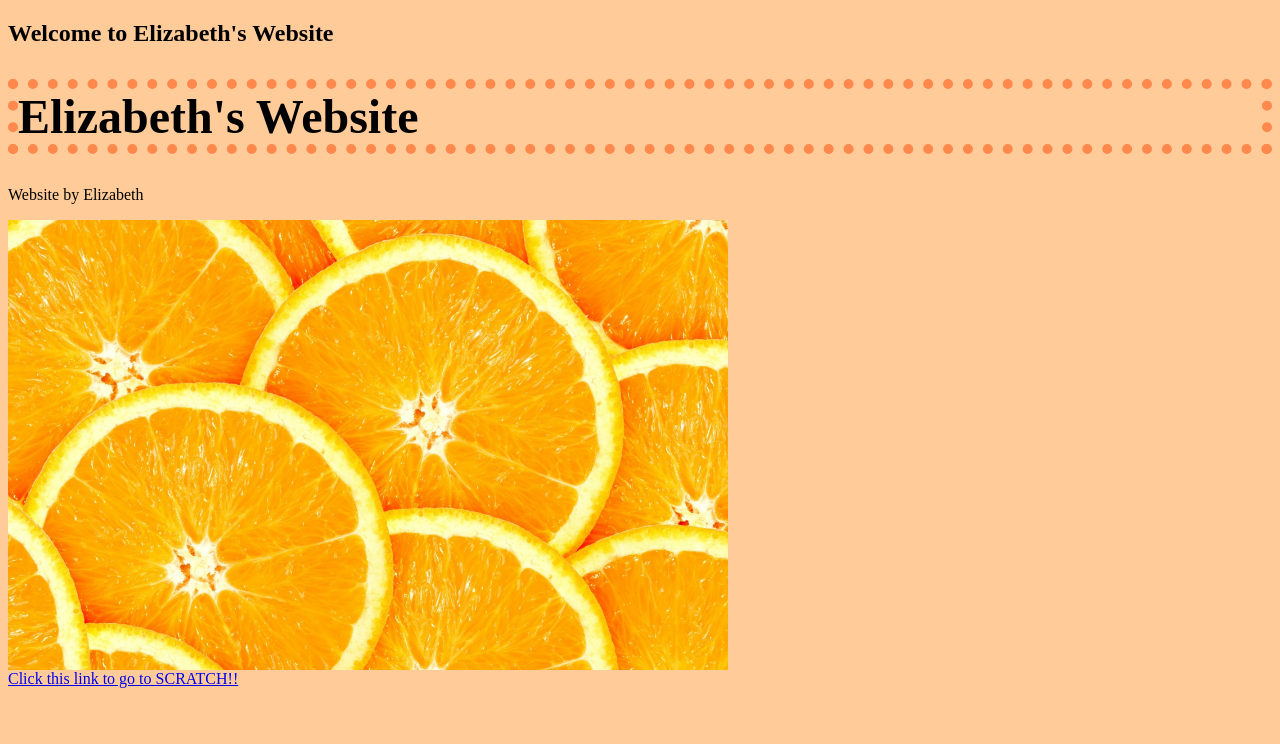
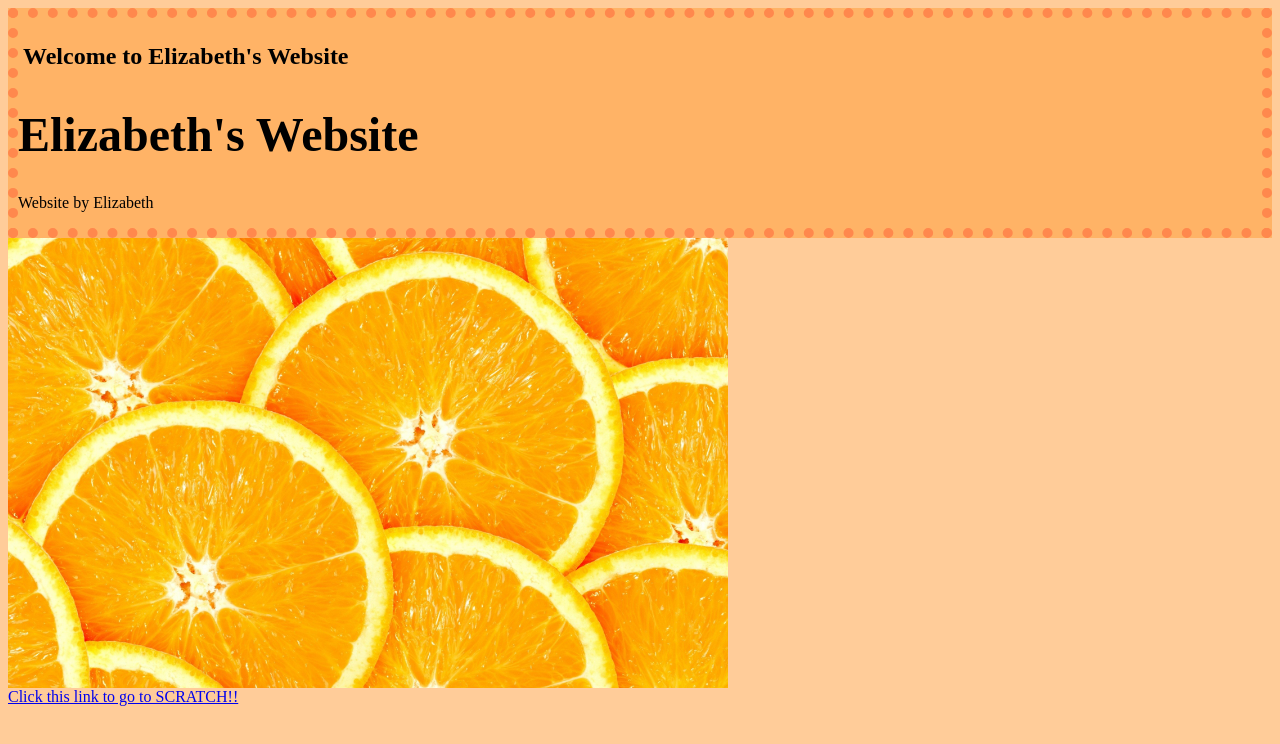
Before and after one commit to eelkinson/ElizabethWebsite, a plain HTML site: page index.html in a window 1280 px wide. Drawn offline with Linux system fonts and the light colour scheme.

Commit message:
I did a div and changed color in it. Website pretty much done

```diff
--- a/index.html
+++ b/index.html
@@ -6,12 +6,19 @@
 <link href='https://fonts.googleapis.com/css?family=Merriweather+Sans' rel='stylesheet' type='text/css'>
 </head>
 <body>
+<div id = "main">
 <h2>Welcome to Elizabeth's Website</h2>
 <p></p>
+
 <h1>Elizabeth's Website</h1>
+
 <p>Website by Elizabeth</p>
+</div>
+
 <img src="oranges.jpg">
+
 <a href="https://scratch.mit.edu"/>Click this link to go to SCRATCH!!
+
 
 
 <body>
--- a/style.css
+++ b/style.css
@@ -1,5 +1,7 @@
 body {
 	background : #ffcc99;
+	padding-left: 10px
+	padding-bottom; 15px
 }
 img {
 	height:450px;
@@ -10,7 +12,13 @@ img {
 }
 h1 {
 	font-size: 48px;
+
 }
- h1{
+h2
+{
+	padding:5px;
+}
+#main {
+	background :#ffb366;
 	border:#ff884d 10px dotted;
 }
```
Also changed, not shown: 2 other files.
